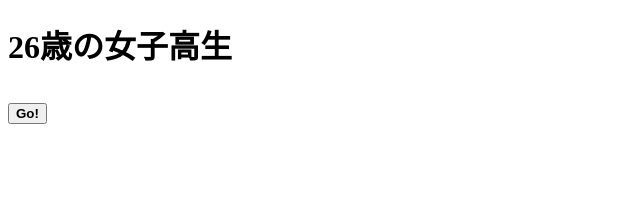
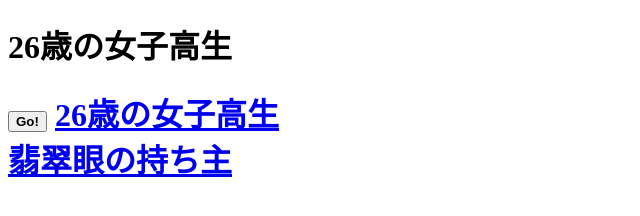
Before and after one commit to zhoupeiwei/zhoupeiwei.github.io, a plain HTML site: page index.html in a window 1280 px wide. Shown: the whole page, without its empty margins (0-640 px from the left). Drawn offline with Linux system fonts and the light colour scheme.

Commit message:
Update index.html

```diff
--- a/index.html
+++ b/index.html
@@ -3,5 +3,8 @@
 <h1>26歳の女子高生<h1>
  <body>
   <button><strong>Go!</strong></button>
+<a href="/about/titles/26.html">26歳の女子高生</a>
+<br>
+<a href="/about/titles/hisuigan.html">翡翠眼の持ち主</a>
  </body>
 </html>
```
